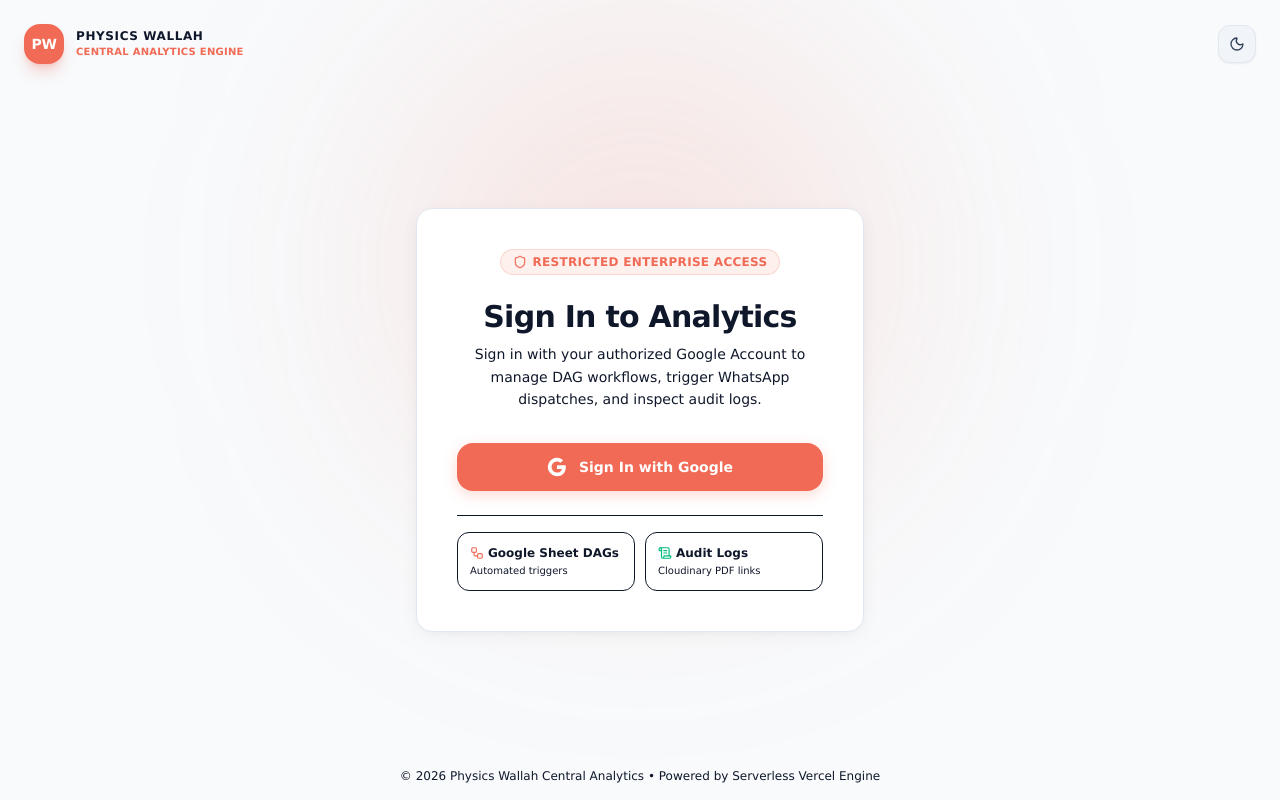
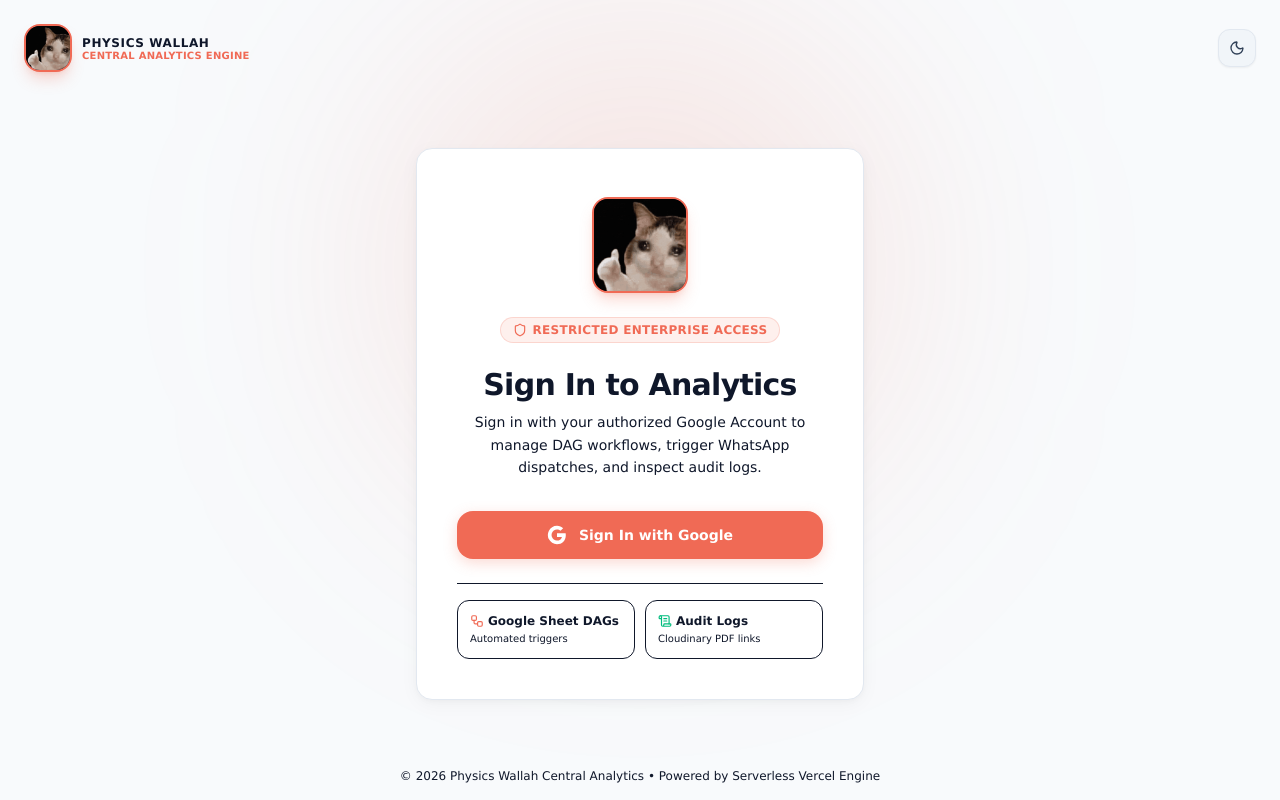
Before and after one commit to atchutajommala-dev/central-analytics-whatsapp, a Next.js app: page / in a window 1280 px wide. Built offline with nearby package versions, Linux system fonts and the light colour scheme; no server answers; the database is empty.

Commit message:
feat(branding): update platform logo to crying cat thumbs up emblem

```diff
--- a/src/components/Auth/LoginScreen.tsx
+++ b/src/components/Auth/LoginScreen.tsx
@@ -11,6 +11,7 @@
   ScrollText
 } from "lucide-react";
 import { useTheme } from "@/context/ThemeContext";
+import PWLogo from "@/components/Common/PWLogo";
 
 interface LoginScreenProps {
   onLogin: () => Promise<void>;
@@ -38,17 +39,11 @@
 
       {/* Header */}
       <header className="w-full max-w-7xl mx-auto px-6 py-6 flex items-center justify-between z-10">
-        <div className="flex items-center space-x-3">
-          <div className="w-10 h-10 rounded-2xl bg-[#f06a55] flex items-center justify-center shadow-lg shadow-[#f06a55]/30 text-white font-black text-sm tracking-tight">
-            PW
-          </div>
-          <div>
-            <h1 className="text-xs font-bold uppercase tracking-wider text-primary-theme leading-tight">
-              Physics Wallah
-            </h1>
-            <p className="text-[10px] text-[#f06a55] font-bold tracking-wide">
-              CENTRAL ANALYTICS ENGINE
-            </p>
+        <div className="flex items-center gap-2.5">
+          <PWLogo size="lg" />
+          <div className="flex flex-col leading-none">
+            <span className="text-xs font-bold uppercase tracking-wider text-primary-theme">Physics Wallah</span>
+            <span className="text-[10px] text-[#f06a55] font-bold tracking-wide">CENTRAL ANALYTICS ENGINE</span>
           </div>
         </div>
 
@@ -69,6 +64,11 @@
       {/* Main Login Form Card */}
       <main className="flex-1 flex items-center justify-center px-4 py-8 z-10">
         <div className="w-full max-w-md p-8 sm:p-10 space-y-6 text-center pw-card shadow-2xl transition-colors duration-250">
+          {/* Central PW Hero Symbol */}
+          <div className="flex justify-center pt-2">
+            <PWLogo size="xl" />
+          </div>
+
           {/* Security Badge */}
           <div className="inline-flex items-center gap-1.5 px-3 py-1 rounded-full bg-[#f06a55]/10 text-[#f06a55] text-xs font-bold uppercase tracking-wide border border-[#f06a55]/20">
             <Shield className="w-3.5 h-3.5" />
--- /dev/null
+++ b/src/components/Common/PWLogo.tsx
@@ -0,0 +1,43 @@
+"use client";
+
+import React from "react";
+import Image from "next/image";
+
+interface PWLogoProps {
+  size?: "sm" | "md" | "lg" | "xl";
+  className?: string;
+}
+
+export default function PWLogo({
+  size = "md",
+  className = "",
+}: PWLogoProps) {
+  const sizeClasses = {
+    sm: "w-8 h-8",
+    md: "w-10 h-10",
+    lg: "w-12 h-12",
+    xl: "w-24 h-24",
+  };
+
+  const imagePx = {
+    sm: 32,
+    md: 40,
+    lg: 48,
+    xl: 96,
+  };
+
+  const px = imagePx[size] || 40;
+
+  return (
+    <div className={`relative shrink-0 rounded-2xl overflow-hidden border-2 border-[#f06a55] shadow-lg shadow-[#f06a55]/25 group transform transition-transform duration-300 hover:scale-105 bg-slate-950 select-none ${sizeClasses[size]} ${className}`}>
+      <Image
+        src="/pw_cat_logo.png"
+        alt="Physics Wallah Logo"
+        width={px}
+        height={px}
+        className="object-cover w-full h-full"
+        priority
+      />
+    </div>
+  );
+}
--- a/src/components/Navigation/Sidebar.tsx
+++ b/src/components/Navigation/Sidebar.tsx
@@ -22,6 +22,7 @@
 import { DashboardTab, DbUser } from "@/types/dashboard";
 import { User } from "firebase/auth";
 import { useTheme } from "@/context/ThemeContext";
+import PWLogo from "@/components/Common/PWLogo";
 
 interface SidebarProps {
   activeTab: DashboardTab;
@@ -114,24 +115,17 @@
     >
       {/* Brand Header */}
       <div className="flex items-center justify-between h-16 px-4 border-b border-theme">
-        {!collapsed && (
-          <div className="flex items-center space-x-2.5">
-            <div className="w-8 h-8 rounded-xl bg-[#f06a55] flex items-center justify-center shadow-lg shadow-[#f06a55]/25 text-white font-black text-xs tracking-tight">
-              PW
-            </div>
-            <div>
-              <h1 className="text-xs font-extrabold uppercase tracking-wider text-primary-theme leading-tight">
-                Physics Wallah
-              </h1>
-              <p className="text-[10px] text-[#f06a55] font-bold tracking-wide">
-                SCHEDULER ENGINE
-              </p>
+        {!collapsed ? (
+          <div className="flex items-center gap-2.5">
+            <PWLogo size="md" />
+            <div className="flex flex-col leading-none">
+              <span className="text-xs font-extrabold uppercase tracking-wider text-primary-theme">Physics Wallah</span>
+              <span className="text-[10px] text-[#f06a55] font-bold tracking-wider mt-0.5">SCHEDULER ENGINE</span>
             </div>
           </div>
-        )}
-        {collapsed && (
-          <div className="mx-auto w-8 h-8 rounded-xl bg-[#f06a55] flex items-center justify-center font-black text-white text-xs shadow-md">
-            PW
+        ) : (
+          <div className="mx-auto">
+            <PWLogo size="sm" />
           </div>
         )}
 
```
Also changed, not shown: public/pw_cat_logo.png (added).
